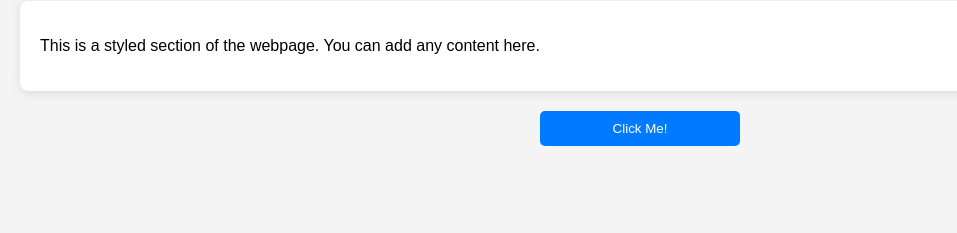
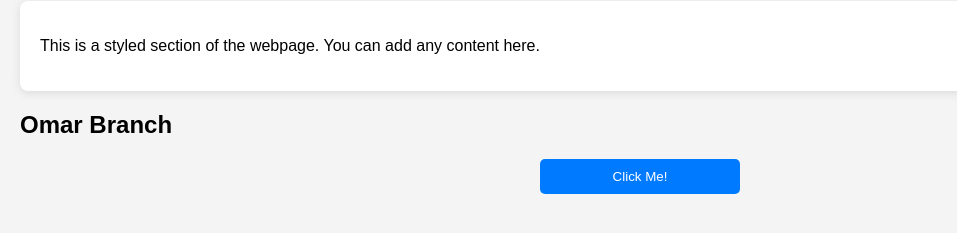
Before and after one commit to OmarKh22/DAY2-git-iti, a plain HTML site: page index.html in a window 1280 px wide. Shown: the part 99-332 px from the top of the page, without its empty margins (0-957 px from the left). Drawn offline with Linux system fonts and the light colour scheme.

Commit message:
omarbranch

```diff
--- a/index.html
+++ b/index.html
@@ -45,6 +45,7 @@
     <div class="styled-section">
         <p>This is a styled section of the webpage. You can add any content here.</p>
     </div>
+    <h2>Omar Branch</h2>
     <button class="interactive-button" onclick="showAlert()">Click Me!</button>
 
     <script>
```
